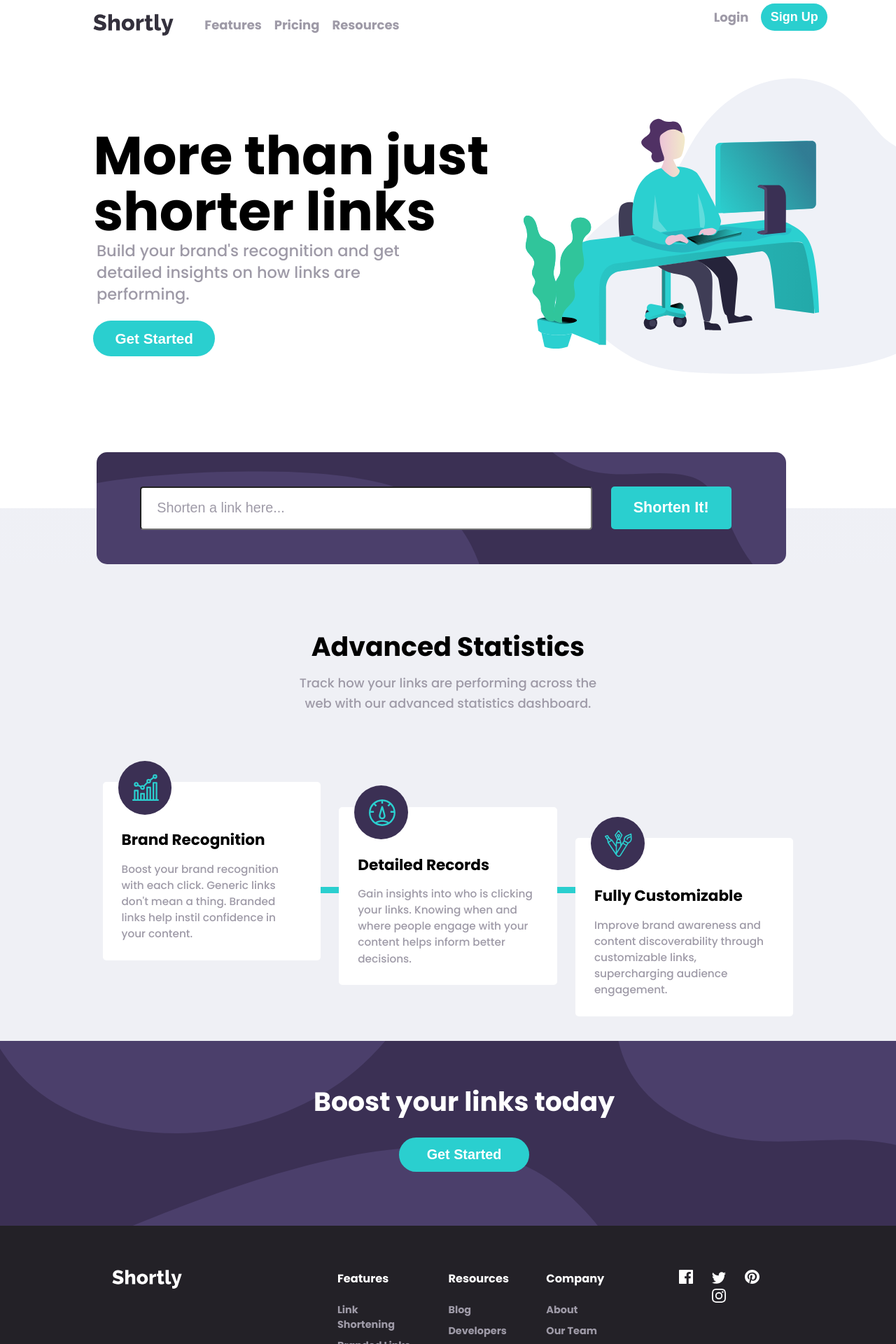
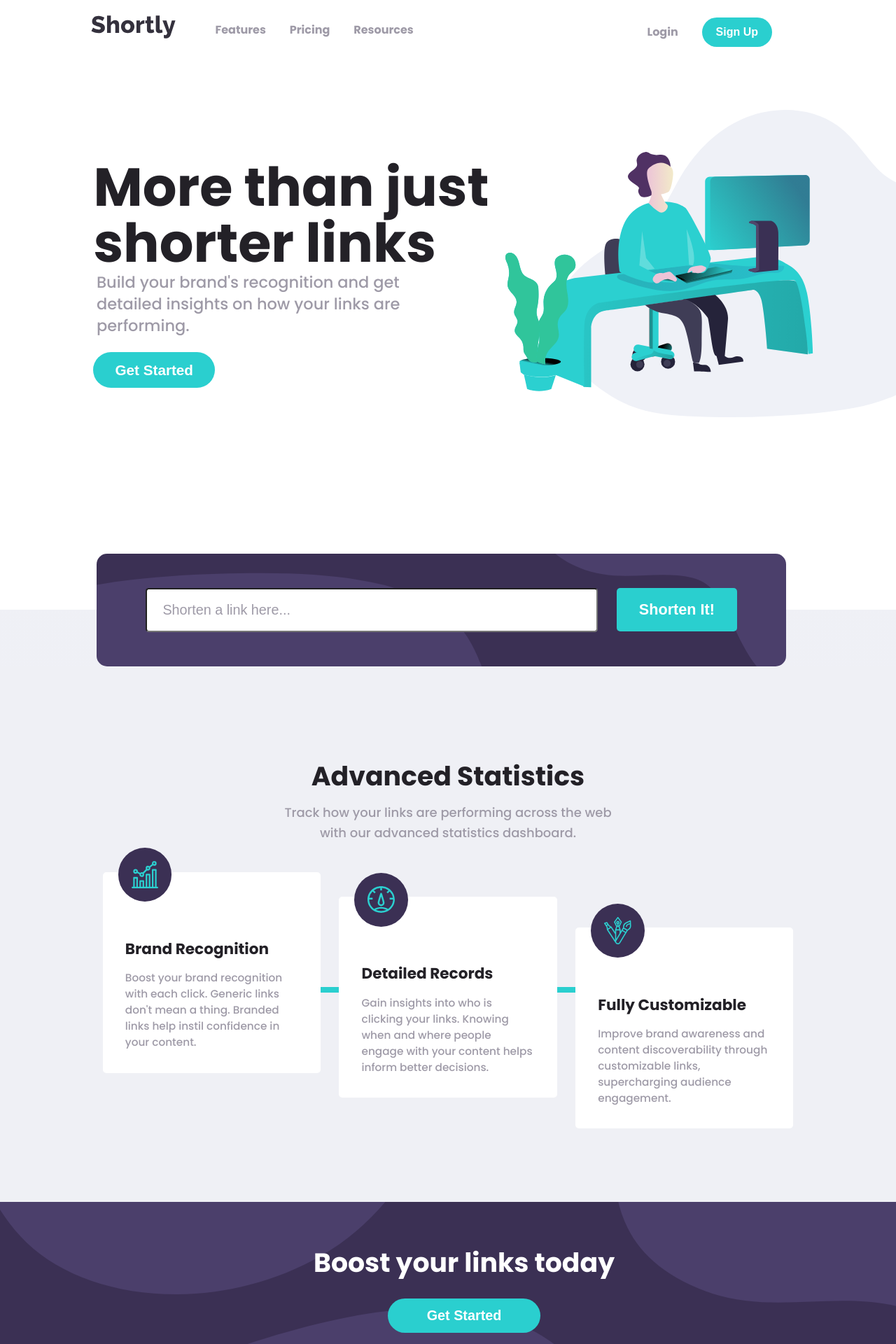
Before and after one commit to IanMFraser/frontend-mentor-url-shortening-api-landing-page, a React (Create React App) app: page / in a window 1280 px wide. Shown: the part 40-1960 px from the top of the page at 70% size. Built offline with nearby package versions, Linux system fonts and the light colour scheme.

Commit message:
fixed some responsive styling

```diff
--- a/src/App.css
+++ b/src/App.css
@@ -1,4 +1,14 @@
 @import url('https://fonts.googleapis.com/css2?family=Poppins:wght@500;700&display=swap');
+
+:root{
+  --cyan: hsl(180, 66%, 49%);
+  --dark-violet: hsl(257, 27%, 26%);
+  --red: hsl(0, 87%, 67%);
+  --gray: hsl(0, 0%, 75%);
+  --grayish-violet: hsl(257, 7%, 63%);
+  --very-dark-blue: hsl(255, 11%, 22%);
+  --very-dark-violet: hsl(260, 8%, 14%);
+}
 
 ::placeholder {
   color: var(--c,hsl(257, 7%, 63%));
@@ -13,13 +23,17 @@
 body {
   font-family: 'Poppins', sans-serif;
   font-size: 18px;
+  color: var(--very-dark-violet);
+  text-align: center;
 }
 
 button {
-  background-color: hsl(180, 66%, 49%);
+  background-color: var(--cyan);
   color: white;
   border: none;
   font-weight: 700;
+  padding: .75em 2em;
+  border-radius: 50px;
 }
 
 button:hover {
@@ -31,22 +45,22 @@ li {
   list-style-type: none;
   margin: 0.56rem 0.56rem;
   padding: 0;
-  color: hsl(257, 7%, 63%);
-  font-size: 0.9rem;
+  color: var(--grayish-violet);
+  font-size: 0.95rem;
   font-weight: 700;
 }
 
 a {
   text-decoration: none;
-  color: hsl(257, 7%, 63%)
+  color: white
 }
 
 a:hover {
-  color: black;
+  color: var(--very-dark-violet);
 }
 
 p {
-  color:hsl(257, 7%, 63%)
+  color:var(--grayish-violet)
 }
 
 
@@ -55,72 +69,51 @@ p {
   display: flex;
   flex-direction: column;
   justify-content: flex-start;
-  width: 100vw;
 }
 
 .header {
   display: flex;
   justify-content: space-between;
-  width: 100vw;
-  position: relative;
-  padding: 2.7rem 1.38rem;
-}
-
-.logo-container {
-  width: 175px;
-  height: 50px;
-  padding-top: 0.278rem;
-}
-
-.logo {
-  width: 100%;
-  height: auto;
+  padding: 2rem 1rem;
 }
 
 .fa-icon {
-  font-size: 1.7em;
+  display: block;
   cursor: pointer;
-  margin-top: 0.278rem;
+}
+
+.fa-icon a {
+  color: var(--gray);
 }
 
 .navigation {
   display: none;
   position: absolute;
+  background-color: var(--dark-violet);
   width: 90%;
-  height: auto;
-  background-color: hsl(257, 27%, 26%);
+  padding: 1.1rem 1rem;
   border-radius: 10px;
-  top: 95%;
-  padding: 1.67rem 0;
+  top: 1.5%;
   z-index: 2;
 }
 
-.navigation ul {
-  text-align: center;
-}
-
-.navigation ul li {
-  font-size: 1.25em;
-  padding: 0.4rem 0;
-}
-
-.navigation ul li a {
-  color: white;
+.nav-sections li {
+  font-size: 1.2em;
+  padding:  0.5rem;
 }
 
 .right {
-  border-top: 1px solid hsl(257, 7%, 63%);
-  padding: 1.12rem 0 0 0;
+  border-top: 1px solid var(--grayish-violet);
+  margin-top: 1.15rem;
+  padding-top: 1rem;
 }
 
 .sign-up-button {
-  padding: 0.834rem 4.2rem;
-  font-size: 1em;
-  border-radius: 50px;
+  font-size: 1rem;
+
 }
 
 .hero {
-    position: relative;
   overflow: hidden;
 }
 
@@ -135,24 +128,25 @@ p {
 }
 
 .hero-info {
-    margin: 4.45rem 1.38rem;
+  margin: 1.5rem 0.5rem;
   text-align: center;
 }
 
 .hero-info h1{
-    font-size: 3.3em;
-    line-height: 3.89rem;
+  font-size: 2.5rem;
+  line-height: 2.75rem;
+
 }
 
 .hero-info p {
-    margin: 1.38rem 0.278rem;
-    font-size: 1.5em;
-    line-height: 2.5rem;
+  margin: 1.2rem 0.5rem;
+  font-size: 1rem;
+  line-height: 1.5rem;
 }
 
 .hero-button {
   margin: 0.834rem 0;
-    font-size: 1.65em;
+  font-size: 1.2rem;
   font-weight: 700;
   padding: 1.12rem 3.33rem;
   border-radius: 50px;
@@ -167,26 +161,26 @@ p {
   background-image: url('./images/bg-shorten-mobile.svg');
   background-size: cover;
   background-repeat: no-repeat;
-    background-color: hsl(257, 27%, 26%);
+  background-color: var(--dark-violet);
   width: 90%;
-    padding: 0.834rem 1.67rem;
+  padding: 0.5rem 1.67rem;
   margin-left: 1.389rem;
   border-radius: 15px;
 }
 
 .form-input {
   width: 100%;
-    padding: 1.389rem;
+  padding: 1rem;
   margin: 1.12rem 0;
   border-radius: 5px;
-    font-size: 1.1em;
+  font-size: 1.1rem;
 }
 
 .form-submit-button {
   width: 100%;
-    font-size: 1.3em;
-    padding: 1.389rem 0;
-    margin: 1.12rem 0;
+  font-size: 1.3rem;
+  padding: 1rem 0;
+  margin: 1rem 0;
   border-radius: 5px;
 }
 
@@ -204,11 +198,11 @@ p {
   display: flex;
   flex-direction: column;
   text-align: left;
-    width: 90%;
+  width: 94%;
   background-color:white;
-    margin: 0.56rem 1.39rem;
+  margin: 0.56rem 0.8rem;
   border-radius: 10px;
-    font-size: 1.7em;
+  font-size: 1rem;
   font-weight: 500;
 }
 
@@ -221,7 +215,7 @@ p {
 
 .copy-link p {
   margin: 0.278rem 0;
-    color: hsl(180, 66%, 49%);
+  color:var(--cyan);
   border-bottom: none
 }
 
@@ -239,104 +233,102 @@ p {
 }
 
 .info-title {
-    margin: 5.55rem 0.56rem;
+  margin: 4rem 0.1rem 0.5rem 0.1rem;
 }
 
 .info-title h1 {
-    font-size: 2.2em;
-    margin: 1.389rem 0;
+  font-size: 1.75rem;
+  margin: 1.25rem 0;
 }
 
 .info-title p {
-    font-size: 1.3em;
-    line-height: 2.389rem;
+  font-size: 1rem;
+  line-height: 1.5rem;
 }
 
 .info-cards {
   display: flex;
   flex-direction: column;
   justify-content: space-between;
-    margin: 1.67rem 0;
   position: relative;
+  margin-top: 2.5rem;
 }
 
 .info-card {
-    margin: 4.167rem 1.389rem;
-    padding: 4.45rem 1.67rem;
+  margin: 2.75rem 1.25rem;
+  padding: 4rem 0.7rem 2rem 0.7rem;
   background-color: white;
   border-radius: 10px;
   position: relative;
   z-index: 2;
+  display: flex;
+  flex-direction: column;
+  align-items: center;
 }
 
 .info-card h2 {
-    font-size: 1.8em;
-    margin: 1.39rem 0;
+  font-size: 1.25rem;
+  margin: 1rem 0;
 }
 
 .info-card p {
-    font-size: 1.25em;
-    line-height: 1.94rem;
+  font-size: 0.9rem;
+  line-height: 1.5rem;
 }
 
 .card-icon {
   position: absolute;
-    background-color:hsl(257, 27%, 26%);
+  background-color:var(--dark-violet);
   border-radius: 100%;
-    width: 25vw;
-    height: 25vw;
+  width: 85px;
+  height: 85px;
   top: -15%;
-    left: 35%;
 }
 
-  .card-icon>img {
+.icon {
+  margin-left: 25%;
   margin-top: 25%;
-    width: 48%;
+  width: 50%;
+}
+
+.icon img {
+  width: 100%;
+  height: auto;
 }
 
 .green-bar {
-    background-color: hsl(180, 66%, 49%);
-    height: 75%;
-    width: 2.5%;
+  margin: 0 auto;
+  border: 4px solid var(--cyan);
   position: absolute;
-    left: 48%;
-    top: 15%;
-    z-index: 1;
+  top: 25%;
+  left: 49%;
+  height: 500px;
 }
 
 .call-to-action {
+  position: relative;
   background-image: url('./images/bg-boost-mobile.svg');
-    background-color: hsl(257, 27%, 26%);
+  background-color: var(--dark-violet);
   background-repeat: no-repeat;
   background-size: cover;
   color:white;
-    height: 59vh;
-    text-align: center;
-    position: relative;
-    /* padding: 0 1.389rem; */
-  }
-
-  .call-to-action-content {
-    position: absolute;
-    top: 30%;
-    left: 5%;
+  padding: 5.5rem 0;
 }
 
 .call-to-action-content h1 {
-    font-size: 2.3em;
+  font-size: 1.5rem;
 }
 
 .started-button {
-    margin: 1.389rem;
-    font-size: 1.5em;
-    padding: 1.389rem 3.61rem;
+  margin-top: 1.25rem;
+  font-size: 1.2rem;
+  padding: 1rem 3rem;
   border-radius: 50px;
 }
 
 .footer {
-    background-color:hsl(260, 8%, 14%);
+  background-color:var(--very-dark-violet);
   color:white;
-    height: 100%;
   display: flex;
   flex-direction: column;
   align-items: center;
@@ -345,7 +337,7 @@ p {
 }
 
 .footer-logo {
-    width: 30%;
+  width: 35%;
   margin: 0.56rem 0;
 }
 
@@ -364,21 +356,25 @@ p {
 }
 
 .footer-links-col h6 {
-    font-size: 1.3em;
-    margin: 2.78rem 0 2.23rem 0;
+  font-size: 1.1rem;
+  margin: 2.5rem 0 1.5rem 0;
 }
 
 .footer-links-col ul {
-    margin: 0.56rem 0;
+  margin: 0.25rem 0;
 }
 
 .footer-links-col ul li {
-    padding: 0.278rem;
-    font-size: 1.2em;
+  font-size: 0.9rem;
+  font-weight: 500;
+}
+
+.footer-links-col ul li a {
+  color: var(--gray);
 }
 
 .footer-links-col ul li a:hover{
-    color: hsl(180, 66%, 49%);
+  color: var(--cyan);
 }
 
 .footer-icons {
@@ -390,7 +386,7 @@ p {
 }
 
 .footer-icons a img {
-    width: 6%;
+  width: 25px;
 }
 
 @media only screen and (min-width: 750px) {
@@ -398,7 +394,7 @@ p {
   .header {
     justify-content: flex-start;
     align-items: center;
-    padding: 2.78rem 8.34rem;
+    padding: 2.75rem 8rem;
   }
 
   .logo-container {
@@ -416,12 +412,8 @@ p {
     align-content: center;
     align-items: center;
     position: static;
-    width: 100%;
-    height: 100%;
     background-color: white;
-    border-radius: 0;
     padding: 0;
-    z-index: 0;
   }
 
   .navigation ul {
@@ -430,14 +422,13 @@ p {
   }
 
   .nav-sections {
-    display:flex;
+    display: flex;
     align-items: center;
-    margin-left: 1.67rem;
+    margin-left: 1.75rem;
   }
 
   .navigation ul li {
-    font-size: 1em;
-    padding: 0;
+    font-size: 1rem;
   }
 
   .navigation ul li a {
@@ -450,26 +441,26 @@ p {
 
   .right {
     position: absolute;
-    right: 5.56rem;
+    right: 10rem;
     border-top: 0;
     margin-top: 0;
     padding: 0;
-    top: 2.23rem;
+    top: 3rem;
   }
 
   .sign-up-button {
     border-radius: 2.78rem;
-    padding: 0.56rem 0.834rem;
-    font-size: 1em;
+    padding: 0.75em 1.25em;
   }
 
   .hero {
     position: relative;
     overflow: hidden;
+    padding: 2rem 0 4rem 0;
   }
 
   .hero-img {
-    width: 55%;
+    width: 57%;
     padding: 0 1.94rem;
     position: absolute;
     right: -11%;
@@ -504,6 +495,10 @@ p {
     font-weight: 700;
     padding: 0.834rem 1.94rem;
     border-radius: 50px;
+  }
+
+  .link-form-container {
+    margin-top: 5rem;
   }
 
   .link-form {
@@ -573,7 +568,7 @@ p {
   }
 
   .info {
-    padding: 0 8.34rem
+    padding: 4rem 8.34rem
   }
   .info-title h1 {
     font-size: 2.1em;
@@ -592,20 +587,20 @@ p {
     display: flex;
     flex-direction: row;
     justify-content: space-between;
-    margin: 1.67rem 0;
+    margin: 2rem 0;
     position: relative;
   }
 
   .info-card {
     margin: 0.56rem 0.834rem;
-    padding: 3.3rem 1.67rem 1.67rem 1.67rem;
+    padding: 5rem 2rem 2rem 2rem;
     background-color: white;
     width: 100%;
     height: 100%;
     border-radius: 5px;
     position: relative;
-    z-index: 2;
     text-align: left;
+    align-items: flex-start;
   }
 
   .info-card:nth-child(2){
@@ -643,13 +638,13 @@ p {
   }
 
   .green-bar {
-    background-color: hsl(180, 66%, 49%);
-    height: 0.56rem;
-    width: 51%;
+    margin: 0 auto;
+    border: 4px solid var(--cyan);
     position: absolute;
-    left: 30%;
     top: 45%;
-    z-index: 1;
+    left: 29%;
+    width: 475px;
+    height: 0;
   }
 
   .call-to-action {
@@ -670,9 +665,9 @@ p {
   }
 
   .started-button {
-    margin: 1.389rem;
+    margin-top: 1.389rem;
     font-size: 1.1em;
-    padding: 0.834rem 2.5rem;
+    padding: 0.834rem 3.5rem;
     border-radius: 50px;
   }
 
@@ -682,7 +677,6 @@ p {
     align-items: stretch;
     justify-content: space-between;
     padding: 3.33rem 10rem;
-    height: 35vh
   }
 
   .footer-logo {
--- a/src/components/Hero.js
+++ b/src/components/Hero.js
@@ -11,7 +11,7 @@ const Hero = () => {
                 <h1>More than just shorter links</h1>
                 <p>
                 Build your brand's recognition and get
-                detailed insights on how links are performing.
+                detailed insights on how your links are performing.
                 </p>
                 <button className="hero-button">Get Started</button>
             </div>
--- a/src/components/Info.js
+++ b/src/components/Info.js
@@ -6,16 +6,20 @@ import customizable from '../images/icon-fully-customizable.svg'
 const Info = () => {
     return(
         <section className="info">
+
             <div className="info-title">
                     <h1>Advanced Statistics</h1>
                     <p>Track how your links are performing across the web
                 with our advanced statistics dashboard.
                     </p>
             </div>
+
                 <div className="info-cards">
                     <div className="info-card">
                         <div className="card-icon">
-                            <img src={recognition} alt="brand-img"></img>
+                            <div className="icon">
+                                <img src={recognition} alt="brand-img"></img>
+                            </div>
                         </div>
                         <h2>Brand Recognition</h2>
                         <p>Boost your brand recognition with each click.
@@ -26,7 +30,9 @@ const Info = () => {
 
                     <div className="info-card">
                         <div className="card-icon">
-                            <img src={records} alt="detailed-img"></img>
+                            <div className="icon">
+                                <img src={records} alt="detailed-img"></img>
+                            </div>
                         </div>
                         <h2>Detailed Records</h2>
                         <p>
@@ -36,9 +42,12 @@ const Info = () => {
                         helps inform better decisions.
                         </p>
                     </div>
+
                     <div className="info-card">
                         <div className="card-icon">
-                            <img src={customizable} alt="customizable-img"></img>
+                            <div className="icon">
+                                <img src={customizable} alt="customizable-img"></img>
+                            </div>
                         </div>
                         <h2>Fully Customizable</h2>
                         <p>
@@ -48,8 +57,10 @@ const Info = () => {
                         audience engagement.
                         </p>
                     </div>
+
                     <div className="green-bar"></div>
                 </div>
+
             </section>
     )
 }
--- a/src/components/LinkForm.js
+++ b/src/components/LinkForm.js
@@ -29,7 +29,8 @@ const LinkForm = () => {
             node.appendChild(message)
             node.style.color = 'hsl(0, 87%, 67%)'
             input.style.setProperty('--c', 'hsl(0, 87%, 67%)')
-            node.style.fontSize = '0.9rem';
+            node.style.fontSize = '0.75rem';
+            node.style.textAlign = 'left';
 
             if(window.screen.width < 750){
                 input.after(node)
@@ -86,7 +87,7 @@ const LinkForm = () => {
         <section className="link-form-container">
             <div className="link-form">
                 <form onSubmit={onSubmit}>
-                    <input placeholder="Shorten a link here..." onChange={changeHandler} value={url} className="form-input"></input>
+                    <input placeholder="Shorten a link here..." onChange={changeHandler} value={url} className="form-input" label="form-input"></input>
                     <button className="form-submit-button" type="submit">Shorten It!</button>
                 </form>
                 { isLoading ? <Loader type="Oval" color="#00BFFF" height={30} width={30} className="loader" /> : null}
```
Also changed, not shown: 1 other file (tests, documents, lock files or other folders). Lines whose indentation alone changed are shown as unchanged.
